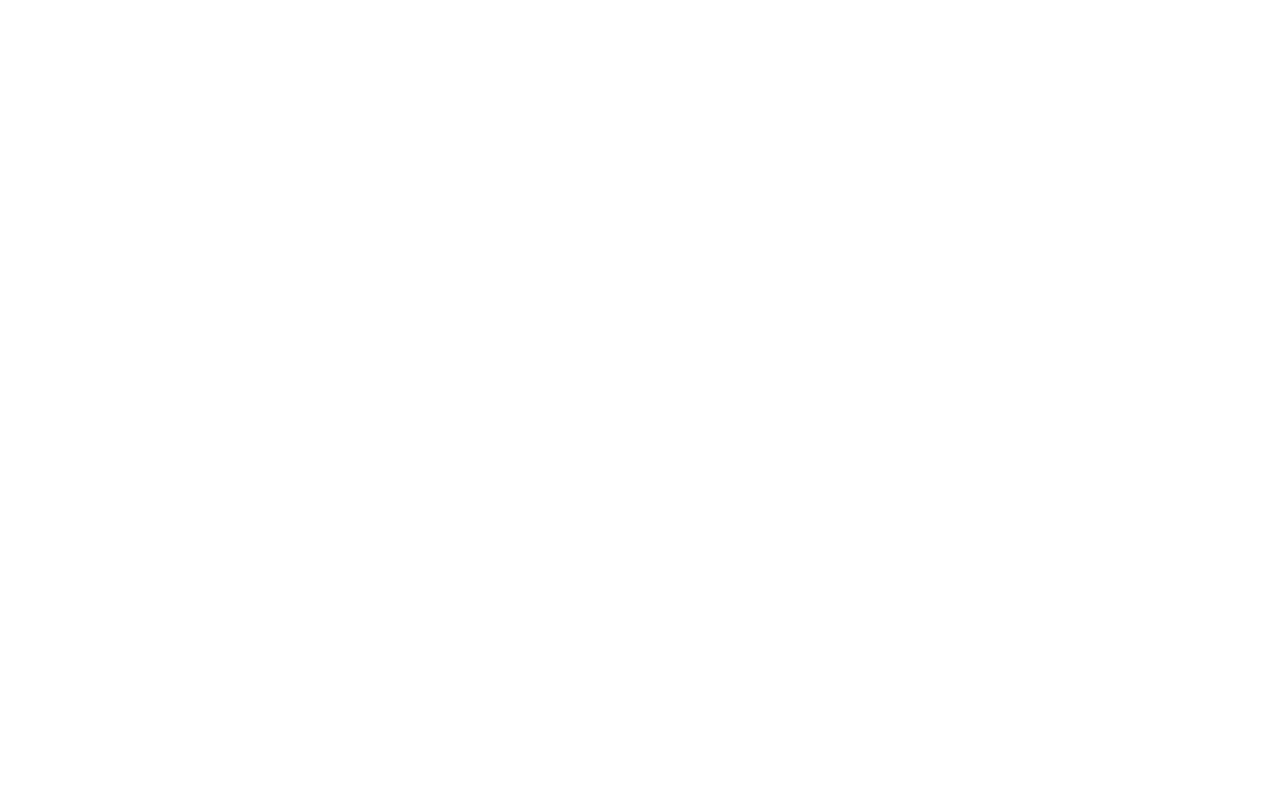
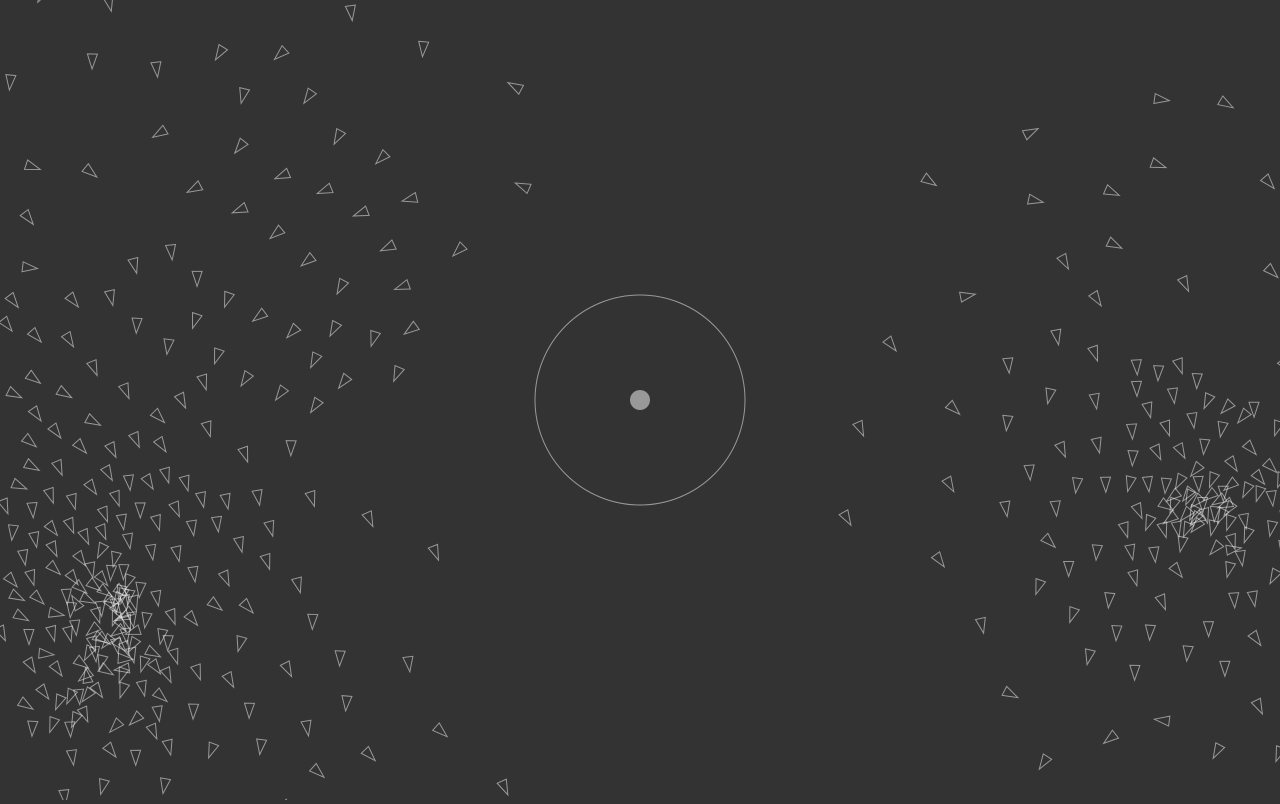
Before and after one commit to Ev-Master/practice.github.io, a plain HTML site: page index.html in a window 1280 px wide. Drawn offline with Linux system fonts and the light colour scheme.

Commit message:
Add files via upload

```diff
--- a/index.css
+++ b/index.css
@@ -1,10 +1,5 @@
-html, body{
-	width: 100%;
-	height: 100%;
+html,body{
+	width:100%; height:100%;
+	margin:0;
+	background: #333;
 }
-html{
-	touch-action: none;
-}
-body{
-	margin:0;
-}
```
